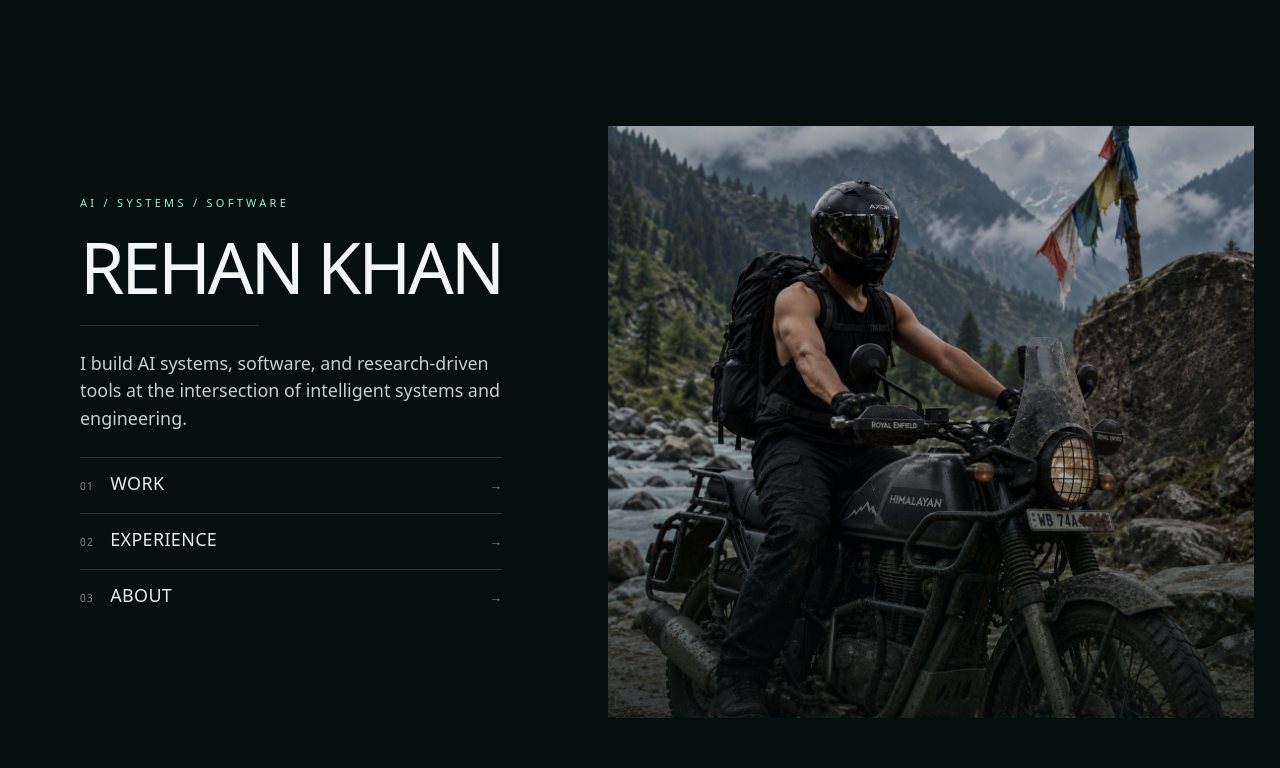
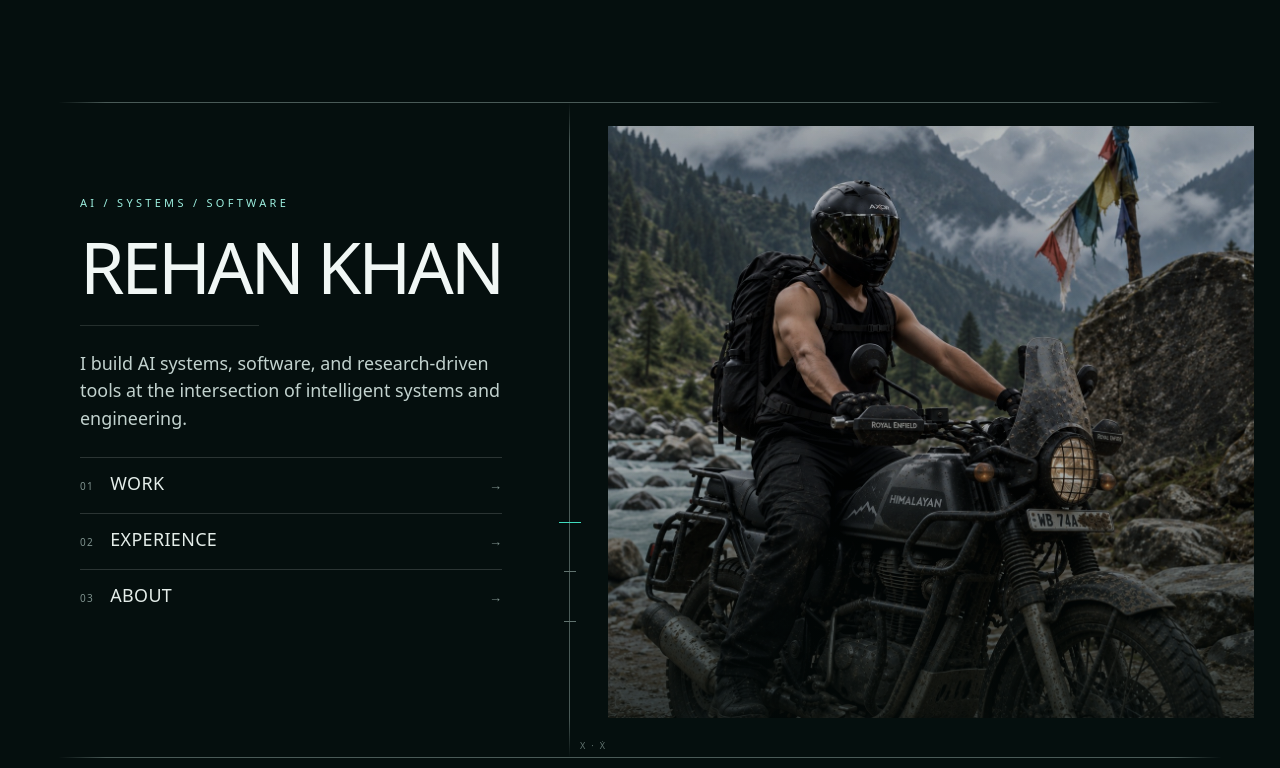
Before and after one commit to rehan-khan-007/rehan-khan-v1, a Next.js app: page / in a window 1280 px wide. Shown: the part 232-1000 px from the top of the page. Built offline with nearby package versions, Linux system fonts and the light colour scheme; no server answers.

Commit message:
Design: V4 grid motif reinstated per founder (ADR-042, DC-extracted verbatim); ADR-041 final state ensured — hero pre-040 geometry, slim band

```diff
--- a/components/home/EarlyVisitorNotice.tsx
+++ b/components/home/EarlyVisitorNotice.tsx
@@ -2,7 +2,7 @@ import { site } from "@/content/site";
 
 // TEMPORARY (ADR-041) — slim early-visitor band, purely additive above the
 // unchanged homepage. Retirement: delete this file + styles/notice.css +
-// the fenced lines in app/page.tsx. Nothing else. Red dies with this state.
+// the fenced lines in app/page.tsx. Nothing else.
 
 const githubHref = site.utilities.find((u) => u.label === "GitHub")?.href;
 
--- /dev/null
+++ b/components/home/GridMotif.tsx
@@ -0,0 +1,17 @@
+// V4 grid motif (ADR-042): decorative layer, DC-extracted verbatim. Four
+// hairlines + seam ticks + axis readout. Mounts as the LAST child of the
+// hero section (see Hero.tsx) — sibling of both columns, never a child of
+// the photo panel. pointer-events:none; purely visual.
+export function GridMotif() {
+  return (
+    <div className="grid-motif" aria-hidden="true">
+      <div className="grid-motif__top" />
+      <div className="grid-motif__bottom" />
+      <div className="grid-motif__seam" />
+      <div className="grid-motif__tick grid-motif__tick--a" />
+      <div className="grid-motif__tick grid-motif__tick--b" />
+      <div className="grid-motif__tick grid-motif__tick--c" />
+      <div className="grid-motif__readout">x · ẋ</div>
+    </div>
+  );
+}
--- a/components/home/Hero.tsx
+++ b/components/home/Hero.tsx
@@ -2,14 +2,17 @@ import { Boot } from "./Boot";
 import { HeroPhoto } from "./HeroPhoto";
 import { PhotoRecession } from "./PhotoRecession";
 import { Destinations } from "./Destinations";
+import { GridMotif } from "./GridMotif";
 import { Utilities } from "@/components/layout/Utilities";
 import { site } from "@/content/site";
 
+// `relative` establishes the positioning box for the grid-motif layer (ADR-042);
+// `z-10` on the interface column keeps all type above it (V4: identity z-4 > grid z-1).
 export function Hero() {
   return (
     <section
       aria-label="Introduction"
-      className="grid grid-cols-1 lg:min-h-svh lg:grid-cols-[0.88fr_1.12fr]"
+      className="relative grid grid-cols-1 lg:min-h-svh lg:grid-cols-[0.88fr_1.12fr]"
     >
       {/* Photo above interface on mobile; right column on desktop */}
       <div className="order-1 flex items-center justify-center py-6 md:py-10 lg:order-2 lg:py-0">
@@ -18,7 +21,7 @@ export function Hero() {
         </PhotoRecession>
       </div>
 
-      <div className="order-2 flex flex-col justify-center px-5 pb-16 pt-10 md:px-10 lg:order-1 lg:px-14 lg:pb-24 lg:pt-24 xl:px-20">
+      <div className="relative z-10 order-2 flex flex-col justify-center px-5 pb-16 pt-10 md:px-10 lg:order-1 lg:px-14 lg:pb-24 lg:pt-24 xl:px-20">
         <Boot>
           <p className="font-mono uppercase font-medium text-kicker text-accent-300">{site.positioning}</p>
           <h1
@@ -35,6 +38,9 @@ export function Hero() {
           </div>
         </Boot>
       </div>
+
+      {/* V4 grid motif — last child, sibling layer (ADR-042) */}
+      <GridMotif />
     </section>
   );
 }
--- a/styles/globals.css
+++ b/styles/globals.css
@@ -2,6 +2,9 @@
 
 /* ===== TEMPORARY (ADR-040): early-visitor notice — retire: delete this import + styles/notice.css ===== */
 @import "./notice.css";
+
+/* V4 grid motif (ADR-042) — if this layer is ever retired: delete this import + styles/grid-motif.css + GridMotif.tsx + its mount in Hero.tsx */
+@import "./grid-motif.css";
 
 @theme {
   /* — Phase Space color system (locked) — */
--- /dev/null
+++ b/styles/grid-motif.css
@@ -0,0 +1,64 @@
+/* V4 grid motif, extracted verbatim by the DC (ADR-042). Four hairline divs
+   + readout — NOT a tiled background (per DC integration note). Local line
+   var: V4 neutral-700 #4a5a57 is not a ratified production token, so it
+   stays scoped here. Layer: z-1 = above photo panel, below type (identity
+   column carries z-10 in Hero.tsx). */
+.grid-motif {
+  --gm-line: #4a5a57;
+  position: absolute;
+  left: clamp(20px, 4.5vw, 64px);
+  right: clamp(20px, 4.5vw, 64px);
+  top: clamp(78px, 10vh, 108px);
+  bottom: clamp(60px, 8vh, 86px);
+  pointer-events: none;
+  z-index: 1;
+  animation: gm-fade 900ms ease 400ms both;
+}
+.grid-motif__top,
+.grid-motif__bottom {
+  position: absolute; left: 0; right: 0; height: 1px;
+  background: linear-gradient(to right,
+    transparent,
+    var(--gm-line) 48px,
+    var(--gm-line) calc(100% - 48px),
+    transparent);
+}
+.grid-motif__top { top: 0; }
+.grid-motif__bottom { bottom: 0; }
+.grid-motif__seam {
+  position: absolute; top: 0; bottom: 0;
+  left: calc(44% - 1px);
+  width: 1px;
+  background: linear-gradient(to bottom,
+    transparent,
+    var(--gm-line) 40px,
+    var(--gm-line) calc(100% - 40px),
+    transparent);
+}
+.grid-motif__tick { position: absolute; height: 1px; }
+.grid-motif__tick--a { top: 64%;   width: 22px; left: calc(44% - 11px); background: #3fdcbe; }
+.grid-motif__tick--b { top: 71.5%; width: 12px; left: calc(44% - 6px);  background: #61736f; }
+.grid-motif__tick--c { top: 79%;   width: 12px; left: calc(44% - 6px);  background: #61736f; }
+.grid-motif__readout {
+  position: absolute;
+  left: calc(44% + 10px);
+  bottom: 6px;
+  font-family: var(--font-mono);
+  font-size: 9px;
+  letter-spacing: 0.2em;
+  text-transform: uppercase;
+  color: #61736f;
+}
+@keyframes gm-fade { from { opacity: 0; } to { opacity: 1; } }
+
+/* below 1024: seam gone, ticks + readout collapse to left edge (V4's JS
+   branch, expressed as the equivalent CSS per DC) */
+@media (max-width: 1023px) {
+  .grid-motif { top: clamp(70px, 10vh, 92px); bottom: clamp(36px, 5vh, 56px); }
+  .grid-motif__seam { left: 0; background: transparent; }
+  .grid-motif__tick--a, .grid-motif__tick--b, .grid-motif__tick--c { left: 0; }
+  .grid-motif__readout { left: 0; }
+}
+@media (prefers-reduced-motion: reduce) {
+  .grid-motif { animation: none !important; }
+}
```
Also changed, not shown: styles/notice.css (+29 -127 lines), 1 other file (tests, documents, lock files or other folders).
